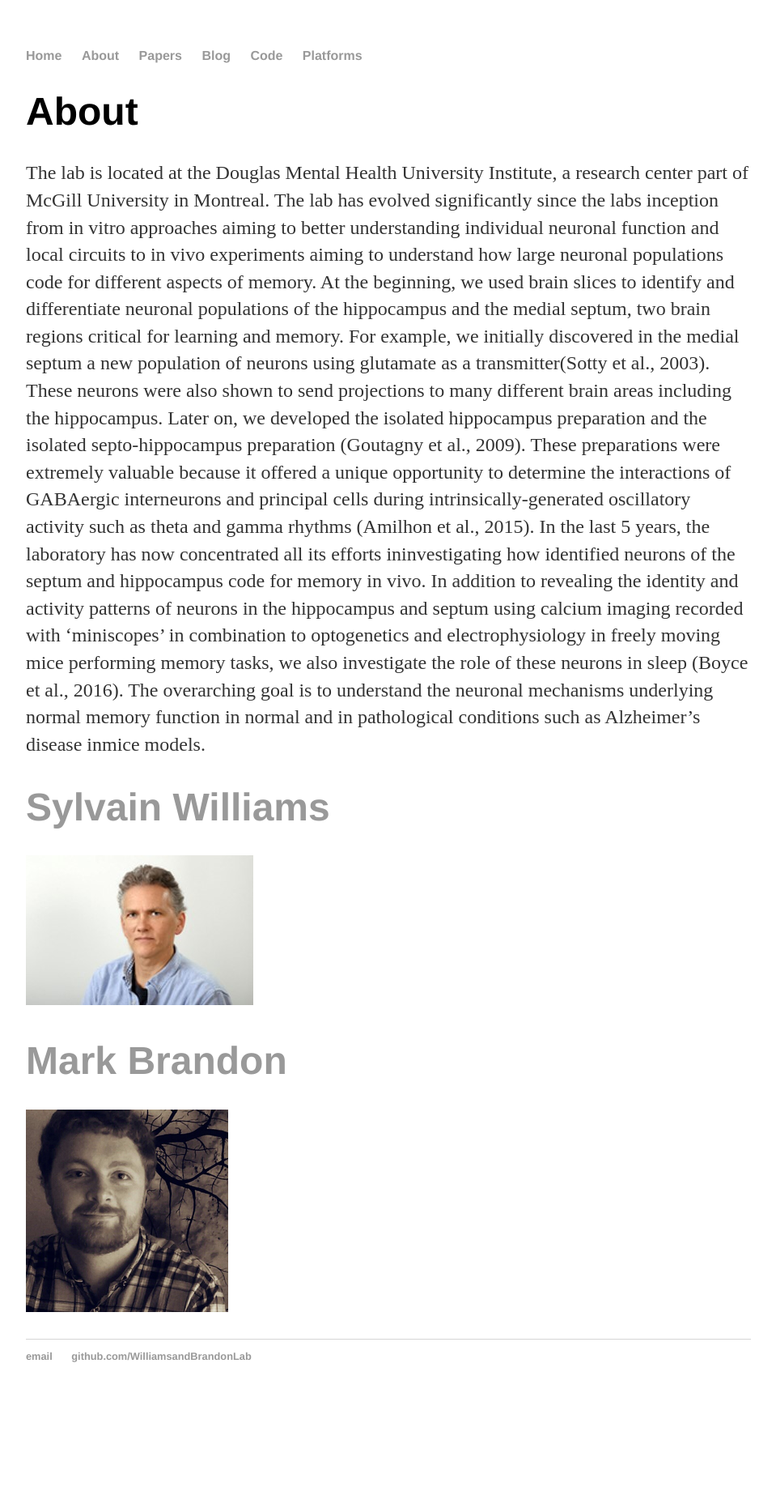
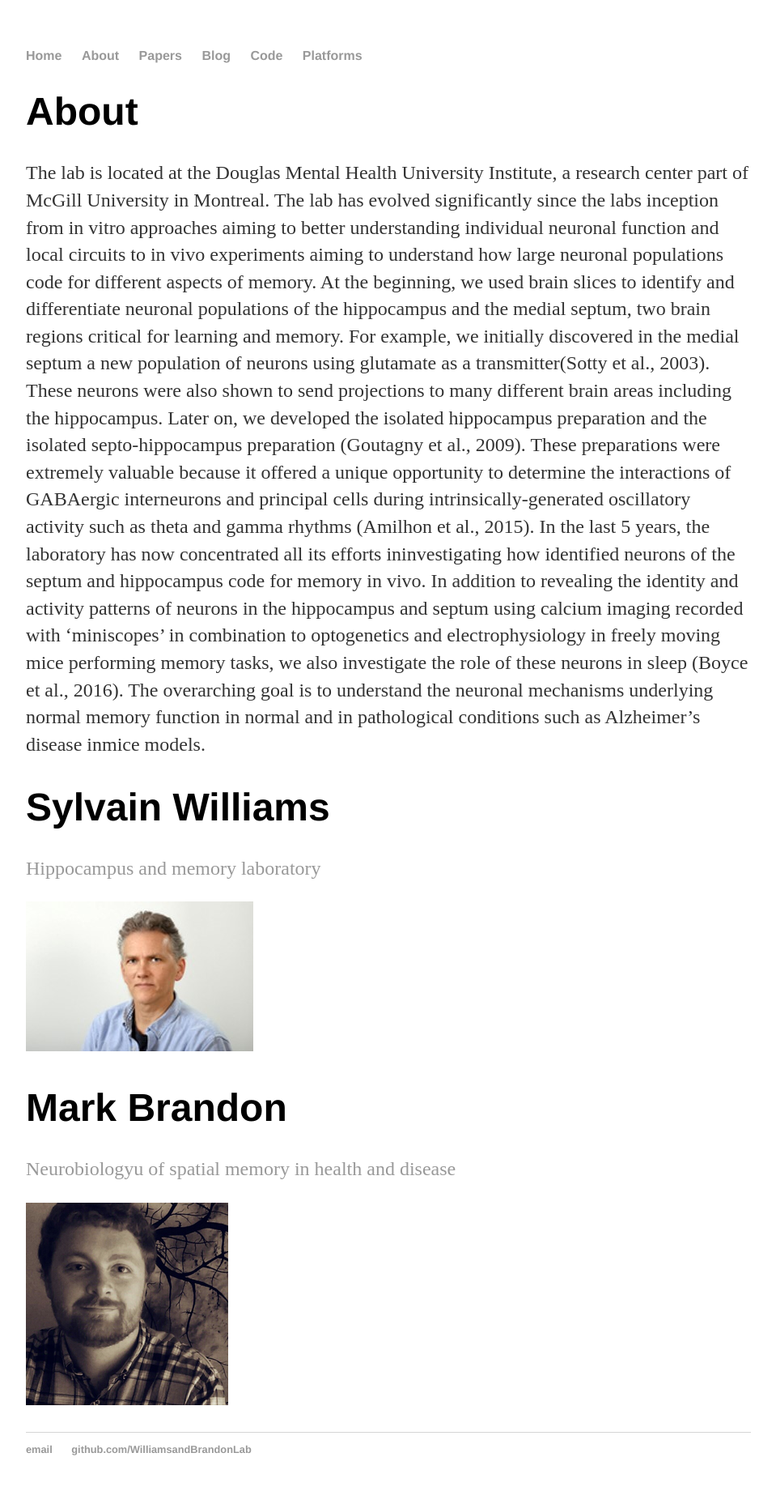
Before and after one commit to WilliamsandBrandanLab/WilliamsandBrandanLab.github.io, a Jekyll site: the page built from about/index.md, in a window 1280 px wide. Shown: the whole page at 81% size, without its empty margins (160-1119 px from the left). Built offline with Jekyll 4.4.1, drawn with Linux system fonts in a browser that asks for light colours; our own code applies the rules of GitHub Pages for plain Markdown files; before the commit the page ends 1742 px from its top, so only the background shows below that.

Commit message:
Update index.md

```diff
--- a/about/index.md
+++ b/about/index.md
@@ -18,10 +18,14 @@ optogenetics and electrophysiology in freely moving mice performing memory tasks
 these neurons in sleep (Boyce et al., 2016). The overarching goal is to understand the neuronal mechanisms underlying
 normal memory function in normal and in pathological conditions such as Alzheimer’s disease inmice models.
 
-# [Sylvain Williams](http://sylvainwilliams.ca/ )
+# Sylvain Williams
+
+[Hippocampus and memory laboratory](http://sylvainwilliams.ca/ )
 
 <img src="/images/sylvain.jpg" alt="">
 
-# [Mark Brandon](https://brandonlab.weebly.com/)
+# Mark Brandon
+
+[Neurobiologyu of spatial memory in health and disease](https://brandonlab.weebly.com/)
 
 <img src="/images/6799980.png" alt="">
```
